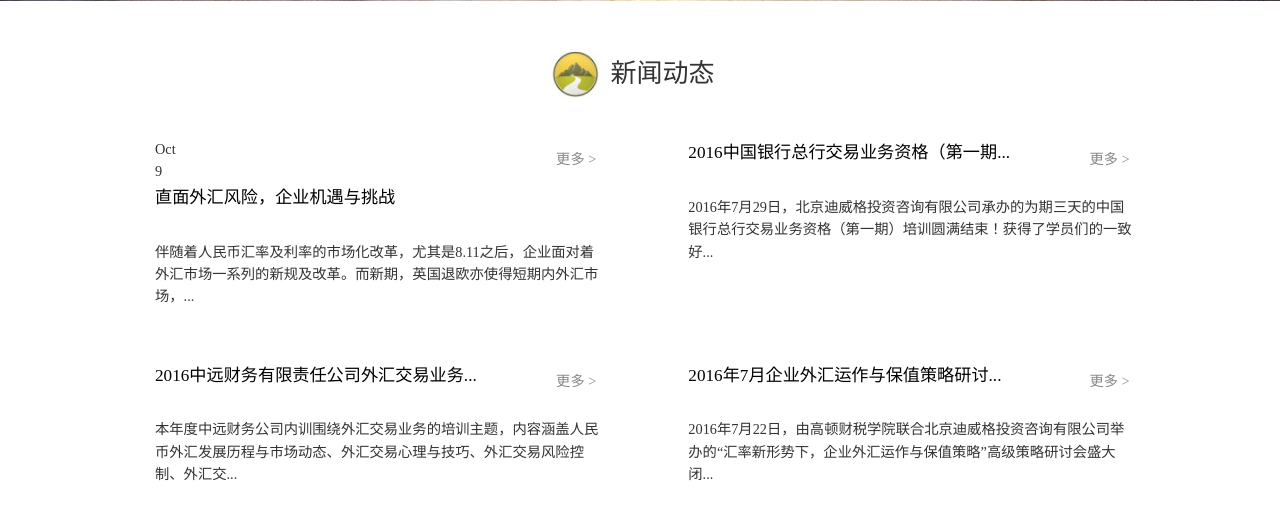
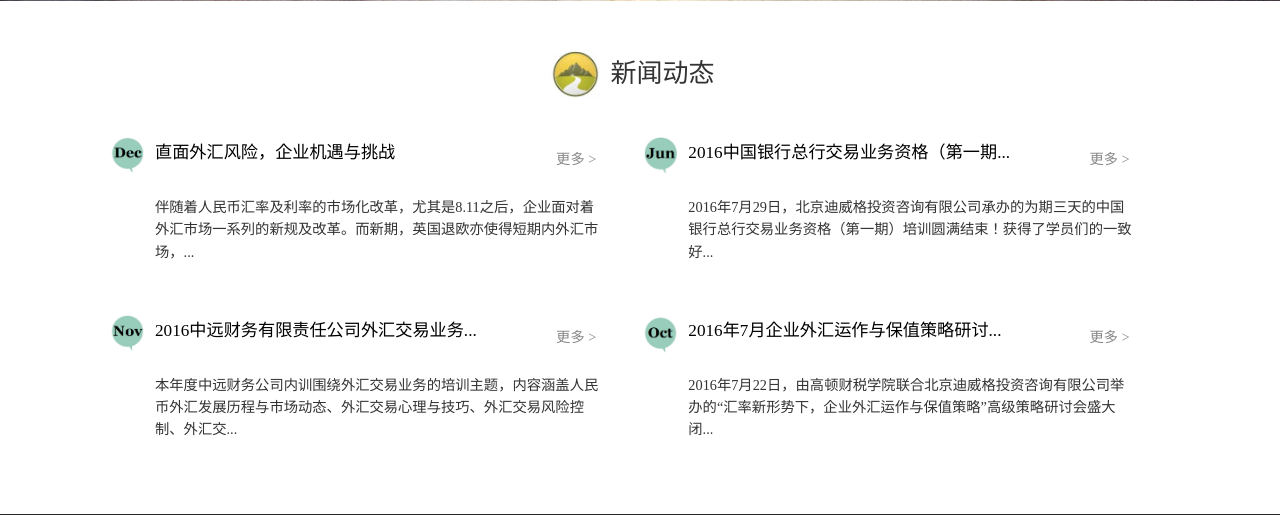
Before and after one commit to dev2016ega/foo, a PHP site: page /php/Index/index.php in a window 1280 px wide. Shown: the part 2238-2753 px from the top of the page. Run offline with PHP 8.4, Linux system fonts and the light colour scheme; data comes from the database, SQL or seed files in the repository; some libraries are stand-ins or nearby versions.

Commit message:
done version 0.1

```diff
--- a/css/home.css
+++ b/css/home.css
@@ -135,3 +135,9 @@
 h3,p,span,li:hover{
 	cursor:pointer;
 }
+.date{
+	width:35px;
+	position:absolute;
+	left:-3px;
+	top:24px;
+}
--- a/js/test_height.js
+++ b/js/test_height.js
@@ -1,35 +1,18 @@
 $(document).ready(function(){
 	//动态加载幻灯片图片的高度，为当前屏幕宽度的0.45倍
 	var img_width_test = document.getElementsByClassName("carousel-inner")[0].offsetWidth;
-	alert(img_width_test);
 	var carousel_inner_test = document.getElementsByClassName("carousel-inner")[0];
-	alert(img_width_test*0.375);
 	carousel_inner_test.style.height = img_width_test*0.45+"px";
 
 	//动态加载三张方块图的高度
 	var img_sqaure_first = document.getElementsByClassName("lg-container")[0].offsetWidth;
-	alert("img_sqaure_first:   "+img_sqaure_first);
+	// alert("img_sqaure_first:   "+img_sqaure_first);
 	$(".lg-container")[0].style.height = img_sqaure_first*0.45+'px';
 	$(".row_diy")[0].style.height = img_sqaure_first*0.45+'px';
-	// $(".row_diy.style")[1].style.height = img_sqaure_fisrt*0.45+'px';
-	// $(".row_diy.style")[2].style.height = img_sqaure_fisrt*0.45+'px';
 
 	$(".sqaure_top_bottom")[0].style.height = img_sqaure_first*0.22+'px';
 	$(".sqaure_top_bottom")[0].style.margin_bottom = img_sqaure_first*0+'px';
 	$(".sqaure_top_bottom")[1].style.height = img_sqaure_first*0.22+'px';
 	$(".sqaure_top_bottom")[1].style.marginTop = img_sqaure_first*0.01+'px';
-	alert("margin_top" + $(".sqaure_top_bottom")[1].style.margin_top);
 
 })
-
-
-//
-// $(document).ready(function(){
-// 	$(".header_text span").onmouseover = function(){
-// 		alert("jin");
-// 		this.addClass("header_text_hover");
-// 	}
-// 	$(".header_text span").onmouseleave = function(){
-// 		this.removeClass("header_text_hover");
-// 	}
-// })
--- a/php/Index/index.php
+++ b/php/Index/index.php
@@ -325,13 +325,11 @@
                         <div class="responsiveColumnControl-item-set">
                             <div class="responsiveColumnControl-colctrl-col responsiveColumnControl-colctrl-col-50">
                                 <div class="responsiveColumnControl-item">
-
+                                <img src="../../img/index/Dec.png" class="date"/>
                                     <div class="columnIconHighlightBox genericComponent parbase section">
                                         <section
                                                 class="iconHighlightBoxContent no-overlay left-button-alignment left-headline-alignment same-height-left"
                                                 style="min-height: 100px;">
-                                            <div class="yufen">Oct</div>
-                                            <div class="date">9</div>
                                             <h3>
                                                 <span id="newsOneTitle" class="same-height-left" style="height: 31px;"></span>
                                             </h3>
@@ -352,6 +350,7 @@
 
                             <div class="responsiveColumnControl-colctrl-col responsiveColumnControl-colctrl-col-50">
                                 <div class="responsiveColumnControl-item">
+                                    <img src="../../img/index/Jun.png" class="date"/>
                                     <div class="columnIconHighlightBox genericComponent parbase section">
                                         <section
                                                 class="iconHighlightBoxContent no-overlay left-button-alignment left-headline-alignment same-height-right"
@@ -392,7 +391,7 @@
                         <div class="responsiveColumnControl-item-set">
                             <div class="responsiveColumnControl-colctrl-col responsiveColumnControl-colctrl-col-50">
                                 <div class="responsiveColumnControl-item">
-
+                                    <img src="../../img/index/Nov.png" class="date"/>
                                     <div class="columnIconHighlightBox genericComponent parbase section">
                                         <section
                                                 class="iconHighlightBoxContent no-overlay left-button-alignment left-headline-alignment same-height-left"
@@ -418,6 +417,7 @@
 
                             <div class="responsiveColumnControl-colctrl-col responsiveColumnControl-colctrl-col-50">
                                 <div class="responsiveColumnControl-item">
+                                    <img src="../../img/index/Oct.png" class="date"/>
                                     <div class="columnIconHighlightBox genericComponent parbase section">
                                         <section
                                                 class="iconHighlightBoxContent no-overlay left-button-alignment left-headline-alignment same-height-right"
```
Also changed, not shown: img/index/Dec.png (added), img/index/Jun.png (added), img/index/Nov.png (added), img/index/Oct.png (added).
